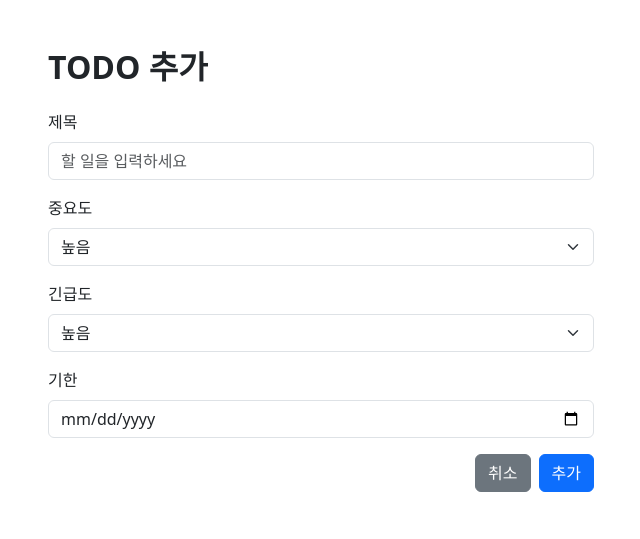
After one commit to ismoon/ojc-java-spring, a Spring Boot app: page /todos/add in a window 1280 px wide. The commit adds this page. Shown: the top 539 px of the page, without its empty margins (319-959 px from the left). Run offline with Spring Boot 4, Linux system fonts and the light colour scheme.

Commit message:
20261121_실습 코드 수정

```diff
--- a/MiniProject/src/main/java/com/oraclejava/mini/todos/controller/TodoController.java
+++ b/MiniProject/src/main/java/com/oraclejava/mini/todos/controller/TodoController.java
@@ -1,24 +1,44 @@
 package com.oraclejava.mini.todos.controller;
 
+import com.oraclejava.mini.todos.dto.TodoAddRequestDto;
 import com.oraclejava.mini.todos.service.TodoService;
 import com.oraclejava.mini.todos.vo.Todo;
 import lombok.RequiredArgsConstructor;
 import org.springframework.stereotype.Controller;
 import org.springframework.web.bind.annotation.GetMapping;
+import org.springframework.web.bind.annotation.PostMapping;
+import org.springframework.web.bind.annotation.RequestMapping;
+import org.springframework.web.servlet.ModelAndView;
 
 import java.util.List;
 
 @Controller
 @RequiredArgsConstructor
+@RequestMapping("/todos")
 public class TodoController {
     private final TodoService todoService;
 
-    @GetMapping("/todos")
-    public String todos() {
+    // @GetMapping("/todos")
+    @GetMapping({"", "/"})
+    public ModelAndView todos(ModelAndView modelAndView) {
         List<Todo> todos = todoService.findAll();
 
-        System.out.println(todos);
+        modelAndView.addObject("todos", todos);
+        modelAndView.setViewName("todos/list");
 
-        return "todos/list";
+        return modelAndView;
     }
+
+    @GetMapping("/add")
+    public String add() {
+        return "todos/add";
+    }
+
+    @PostMapping("/add")
+    public String add(TodoAddRequestDto todoAddRequestDto) {
+        System.out.println(todoAddRequestDto);
+
+        return "redirect:/todos";
+    }
+
 }
--- /dev/null
+++ b/MiniProject/src/main/resources/templates/todos/add.html
@@ -0,0 +1,46 @@
+<!DOCTYPE html>
+<html lang="ko">
+<head>
+  <meta charset="UTF-8">
+  <title>TODO 수정</title>
+  <link href="https://cdn.jsdelivr.net/npm/bootstrap@5.3.8/dist/css/bootstrap.min.css" rel="stylesheet">
+</head>
+<body>
+<div class="container py-5">
+  <div class="row justify-content-center">
+    <div class="col-md-6">
+      <h2 class="fw-bold mb-4">TODO 추가</h2>
+      <form th:action="@{/todos/add}" method="post">
+        <div class="mb-3">
+          <label for="create-title" class="form-label">제목</label>
+          <input type="text" id="create-title" name="title" class="form-control" placeholder="할 일을 입력하세요" required>
+        </div>
+        <div class="mb-3">
+          <label for="create-importance" class="form-label">중요도</label>
+          <select id="create-importance" name="importance" class="form-select" required>
+            <option value="1">높음</option>
+            <option value="0">낮음</option>
+          </select>
+        </div>
+        <div class="mb-3">
+          <label for="create-urgency" class="form-label">긴급도</label>
+          <select id="create-urgency" name="urgency" class="form-select" required>
+            <option value="1">높음</option>
+            <option value="0">낮음</option>
+          </select>
+        </div>
+        <div class="mb-3">
+          <label for="create-deadline" class="form-label">기한</label>
+          <input type="date" id="create-deadline" name="deadline" class="form-control" required>
+        </div>
+        <div class="d-flex justify-content-end gap-2">
+          <a th:href="@{/todos}" class="btn btn-secondary">취소</a>
+          <button type="submit" class="btn btn-primary">추가</button>
+        </div>
+      </form>
+    </div>
+  </div>
+</div>
+<script src="https://cdn.jsdelivr.net/npm/bootstrap@5.3.8/dist/js/bootstrap.bundle.min.js"></script>
+</body>
+</html>
--- a/MiniProject/src/main/resources/templates/todos/list.html
+++ b/MiniProject/src/main/resources/templates/todos/list.html
@@ -42,8 +42,8 @@
             <td th:text="${todo.urgency == 1 ? '★★★' : '★'}"></td>
             <td th:text="${todo.deadline}"></td>
             <td>
-                            <span th:if="${todo.done == 'Y'}"
-                                  class="badge bg-success">완료</span>
+              <span th:if="${todo.done == 'Y'}"
+                    class="badge bg-success">완료</span>
               <span th:unless="${todo.done == 'Y'}"
                     class="badge bg-secondary">진행중</span>
             </td>
```
Also changed, not shown: MiniProject/src/main/java/com/oraclejava/mini/todos/dto/TodoAddRequestDto.java (added, +17 -0 lines).
